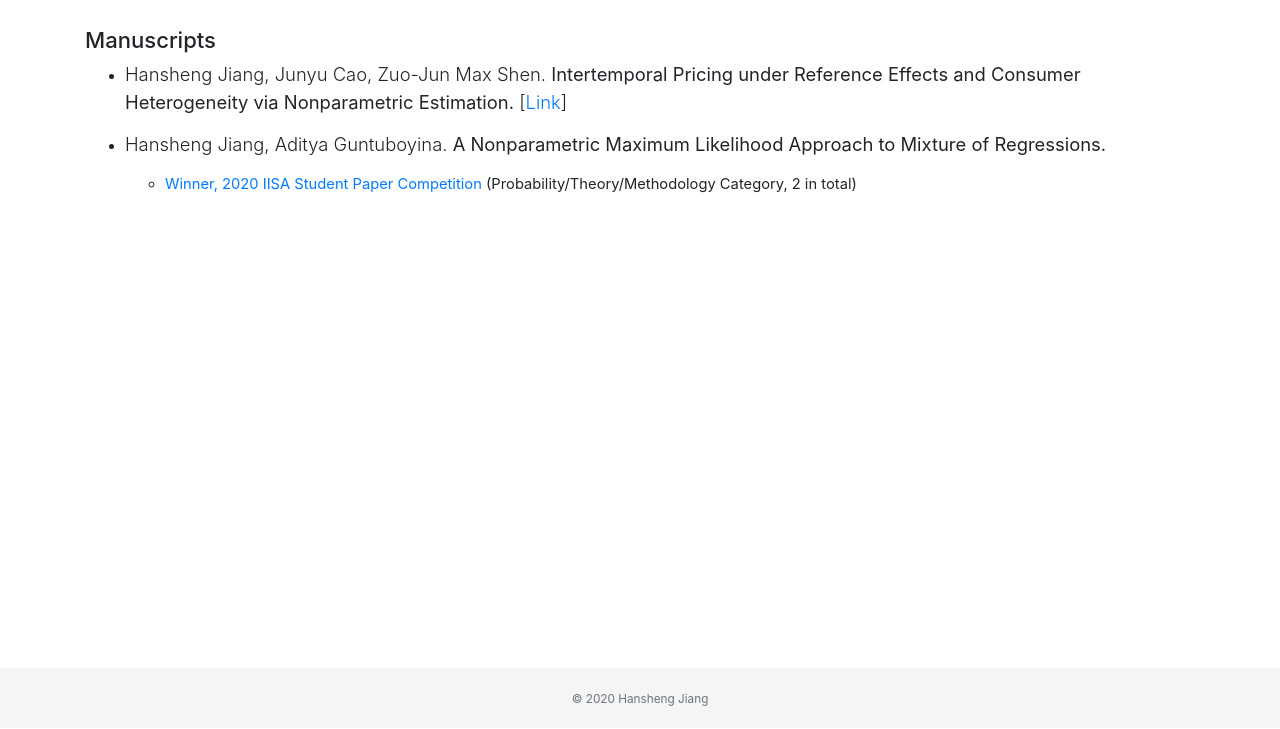
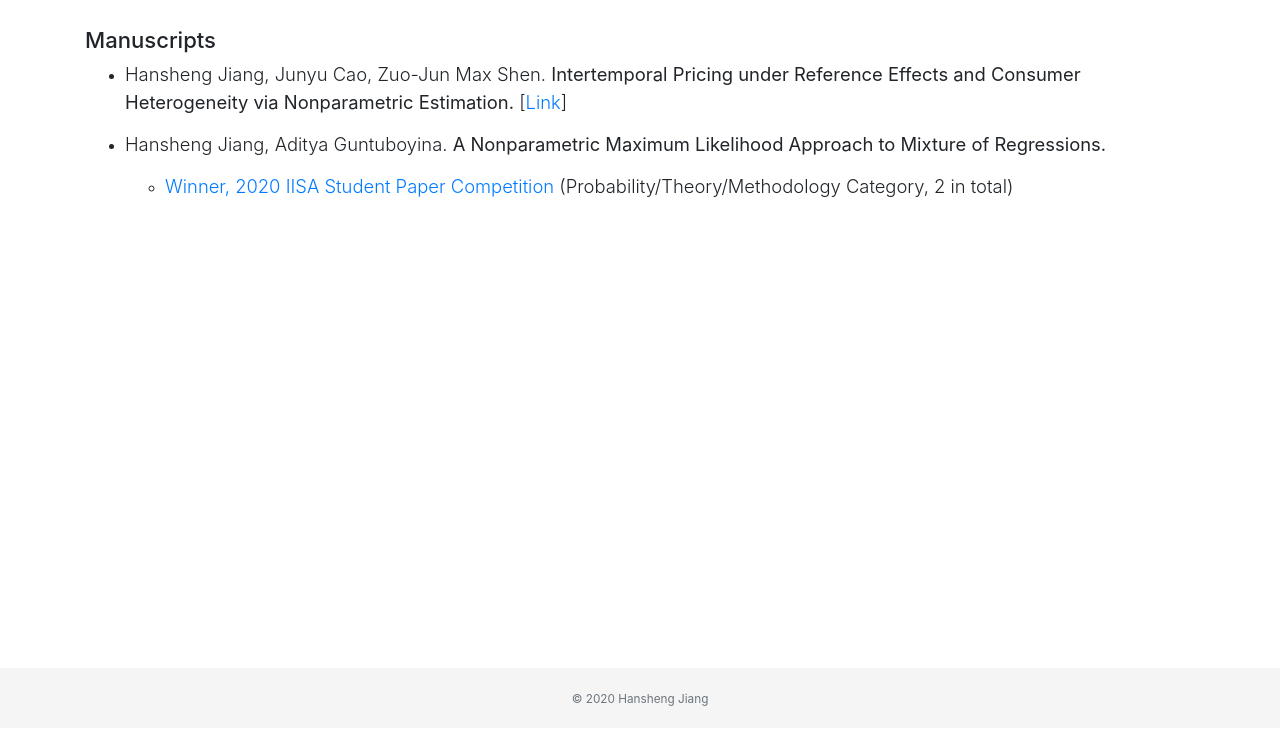
Before and after one commit to hanshengjiang/hanshengjiang.github.io, a plain HTML site: page research.html in a window 1280 px wide. Shown: the part 72-801 px from the top of the page. Drawn offline with nearby package versions, Linux system fonts and the light colour scheme.

Commit message:
Update research.html

```diff
--- a/research.html
+++ b/research.html
@@ -38,7 +38,6 @@
     <p class="lead">
     Hansheng Jiang, Junyu Cao, Zuo-Jun Max Shen. <b>
      Intertemporal Pricing under Reference Effects and Consumer Heterogeneity via Nonparametric Estimation.</b> [<a href = "https://papers.ssrn.com/sol3/papers.cfm?abstract_id=3702824">Link</a>]
-    <br>
     </p>
   </li>
 
@@ -46,7 +45,8 @@
     <p class="lead">
       Hansheng Jiang, Aditya Guntuboyina. <b>A Nonparametric Maximum Likelihood Approach to Mixture of Regressions. </b>
       <ul>
-        <li> <a href = "https://www.intindstat.org/recipients"> Winner, 2020 IISA Student Paper Competition </a> (Probability/Theory/Methodology Category, 2 in total) </li>
+        <li>  <p class="lead">  <a href = "https://www.intindstat.org/recipients"> Winner, 2020 IISA Student Paper Competition </a> (Probability/Theory/Methodology Category, 2 in total)</p>
+         </li>
       </ul>
     </p>
   </li>
```
